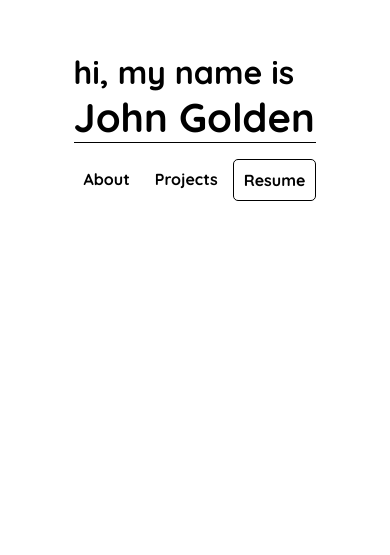
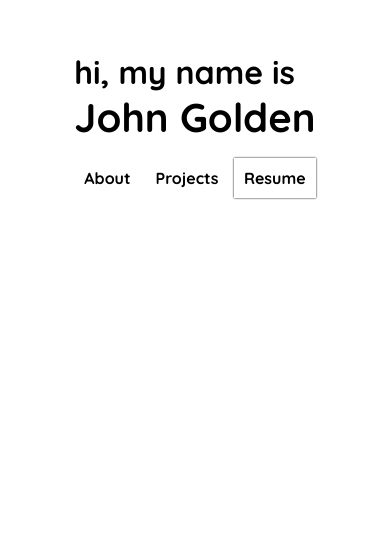
Before and after one commit to golden2402/personal-website, a Next.js app: page / in a window 390 px wide. Shown: the part 289-844 px from the top of the page. Built offline with nearby package versions, Linux system fonts and the light colour scheme.

Commit message:
change hero title to use .title class

```diff
--- a/src/css/hero.module.css
+++ b/src/css/hero.module.css
@@ -11,8 +11,7 @@
   max-width: 1100px;
 }
 
-.hero .wrapper #name {
-  font-size: clamp(40px, 8vw, 80px);
+.hero .wrapper .title {
   border-bottom: 1px solid black;
 }
 
@@ -40,6 +39,5 @@
   margin-right: 0;
 
   background-color: transparent;
-  border-radius: 5px;
-  border: 1px solid black;
+  box-shadow: 0 0 2px black;
 }
```
